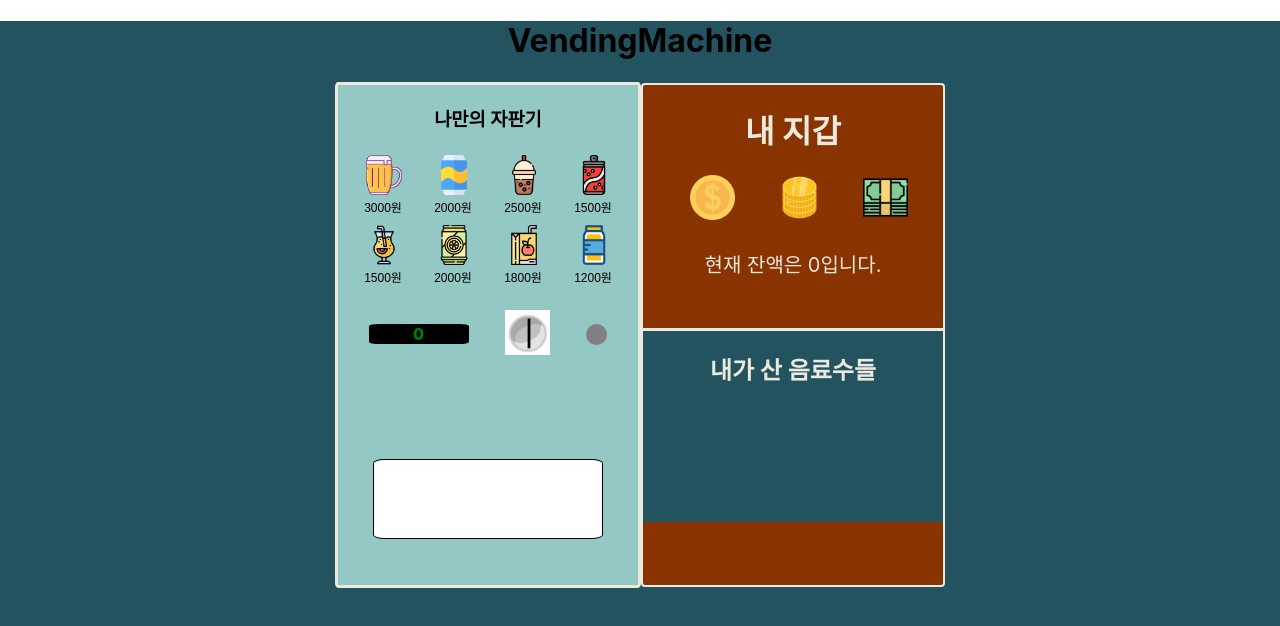
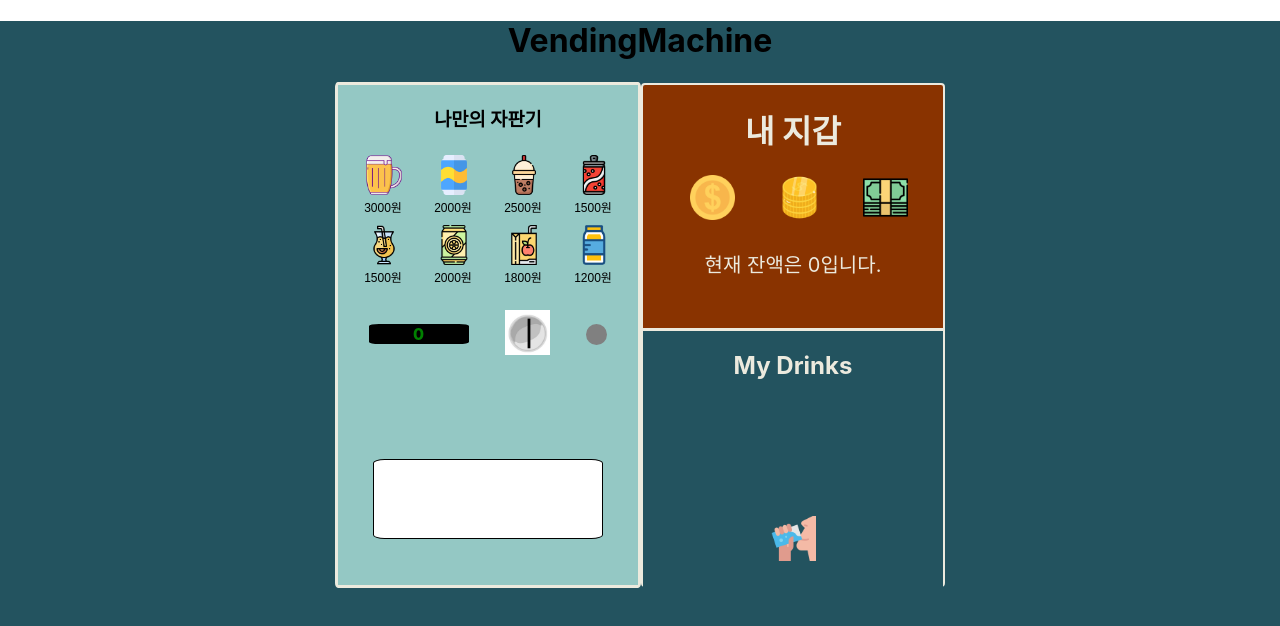
Before and after one commit to ToyMakers/vending-machine-guddnboy, a React (Create React App) app: page / in a window 1280 px wide. Shown: the top 626 px of the page. Built offline with nearby package versions, Linux system fonts and the light colour scheme.

Commit message:
feat(음료 마시기 기능 추가)

```diff
--- a/src/components/Inventory.js
+++ b/src/components/Inventory.js
@@ -10,9 +10,11 @@ import fanta from "../img/drinks/fanta.png";
 import lemonade from "../img/drinks/lemonade.png";
 import orangejuice from "../img/drinks/orangejuice.png";
 import vita500 from "../img/drinks/vita500.png";
+import drinking from "../img/drinking.png";
 
 const Inventory = () => {
     const myDrinks = useStore((state) => state.myDrinks);
+    const takeMyDrinks = useStore((state) => state.takeMyDrinks);
 
     const drinkImages = {
         맥주: bearImg,
@@ -27,8 +29,9 @@ const Inventory = () => {
 
     return (
         <div className="my-drinks">
-            <h2>내가 산 음료수들</h2>
+            <h2>My Drinks</h2>
             <div className="my-drink-list">
+                <li>
                     {myDrinks.map((drink, name) => (
                         <img
                             key={name}
@@ -38,6 +41,12 @@ const Inventory = () => {
                             height="45px"
                         />
                     ))}
+                </li>
+            </div>
+            <div className="take-my-drinks">
+                <button onClick={takeMyDrinks}>
+                    <img src={drinking} alt="마시기"></img>
+                </button>
             </div>
         </div>
     );
```
Lines whose indentation alone changed are shown as unchanged.
